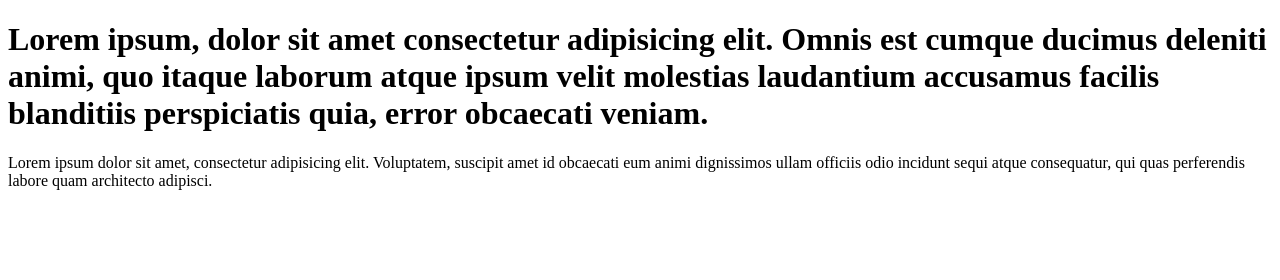
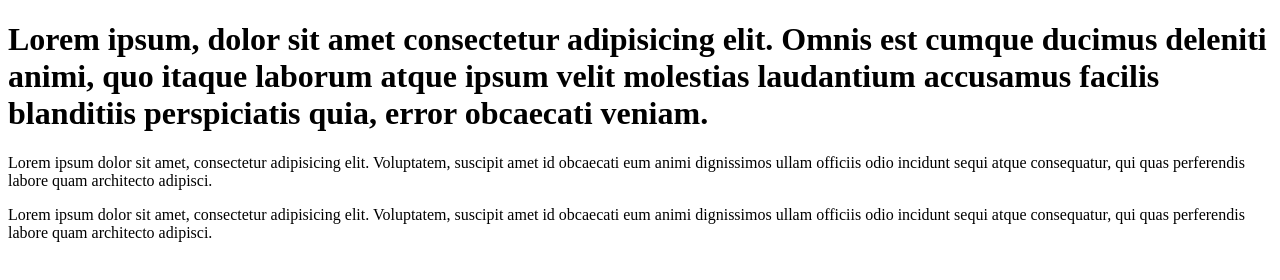
Before and after one commit to mahmudulhasanwd/two, a plain HTML site: page index.html in a window 1280 px wide. Drawn offline with Linux system fonts and the light colour scheme.

Commit message:
Update index.html

```diff
--- a/index.html
+++ b/index.html
@@ -12,6 +12,8 @@
 
    <p>Lorem ipsum dolor sit amet, consectetur adipisicing elit. Voluptatem, suscipit amet id obcaecati eum animi dignissimos ullam officiis odio incidunt sequi atque consequatur, qui quas perferendis labore quam architecto adipisci.</p>
 
+   <p>Lorem ipsum dolor sit amet, consectetur adipisicing elit. Voluptatem, suscipit amet id obcaecati eum animi dignissimos ullam officiis odio incidunt sequi atque consequatur, qui quas perferendis labore quam architecto adipisci.</p>
+
 
 </body>
 </html>
```
